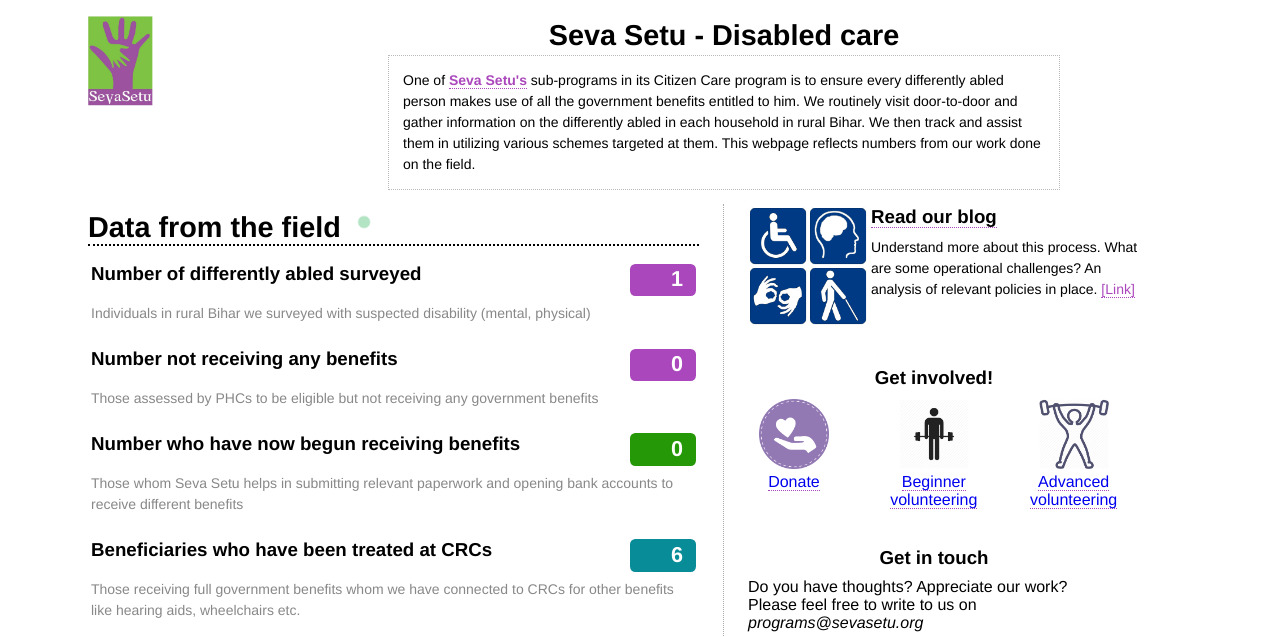
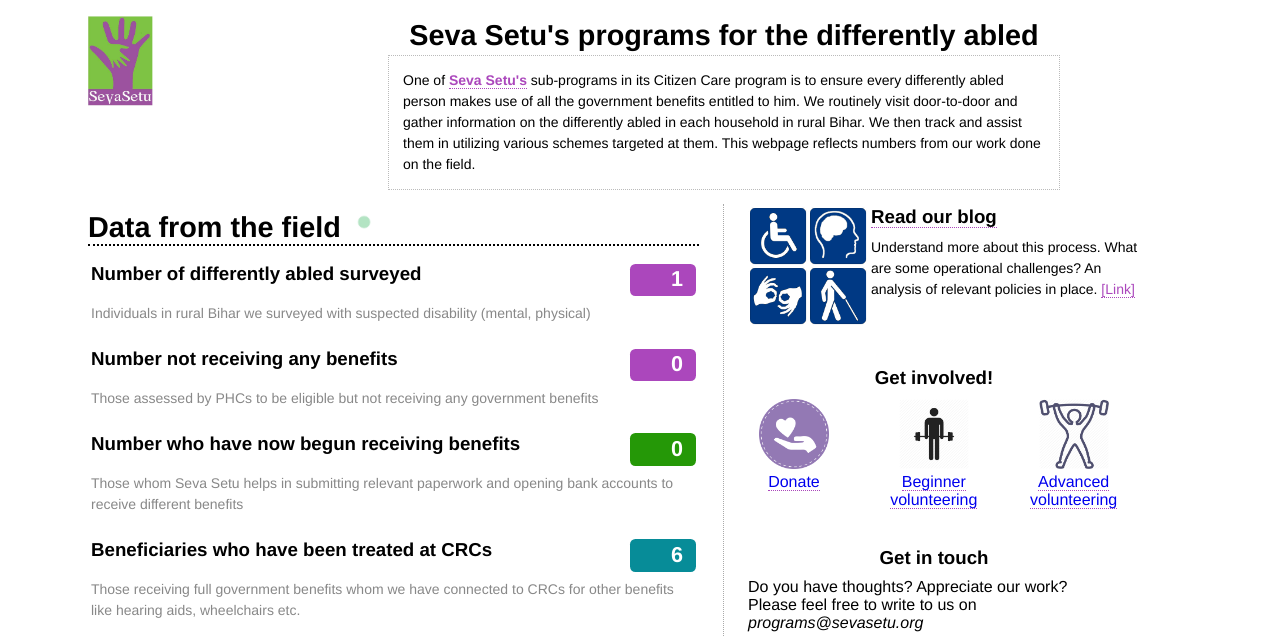
Before and after one commit to seva-setu/sevasetu-disabilitycare, a PHP site: page / in a window 1280 px wide. Shown: the top 637 px of the page. Run offline with PHP 8.4, Linux system fonts and the light colour scheme; data that the repository does not hold is empty.

Commit message:
change title

```diff
--- a/index.php
+++ b/index.php
@@ -175,7 +175,7 @@
 	<div class="row">
 		<div class="col logo"><a href="http://sevasetu.org" class="image-link" target="__blank"><img src = "img/logo.jpg" height="90" width="65"/></a></div>
 
-		<div class="col title"><h2 align="center">Seva Setu - Disabled care</h2>
+		<div class="col title"><h2 align="center">Seva Setu's programs for the differently abled</h2>
 
 		<p class="desc1 boxify">One of <a href="http://sevasetu.org" class="inline-text" target="__blank"><b>Seva Setu's</b></a> sub-programs in its Citizen Care program is to ensure every differently abled person makes use of all the government benefits entitled to him. We routinely visit door-to-door and gather information on the differently abled in each household in rural Bihar. We then track and assist them in utilizing various schemes targeted at them. This webpage reflects numbers from our work done on the field.</p>
 		</div>
```
